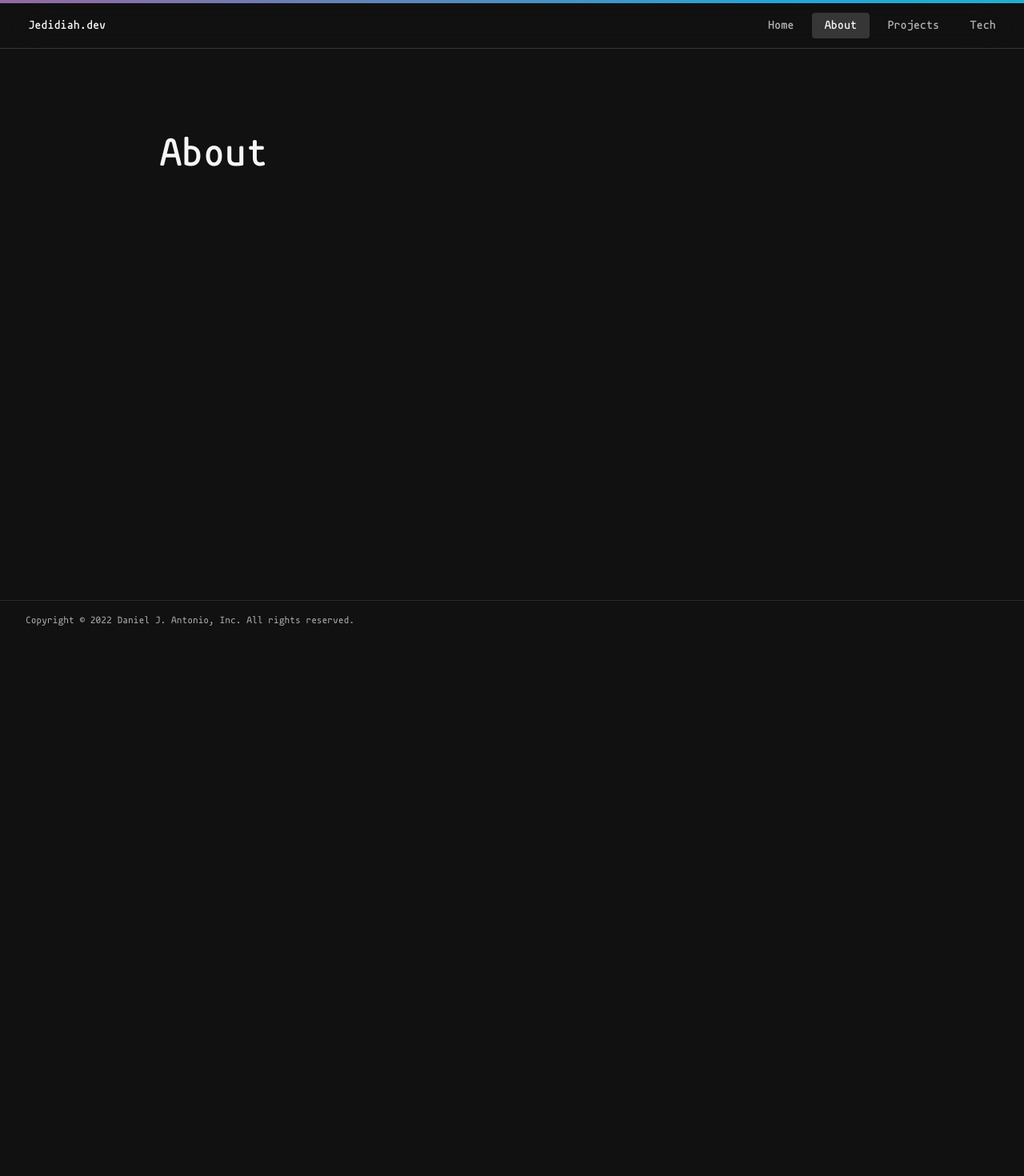
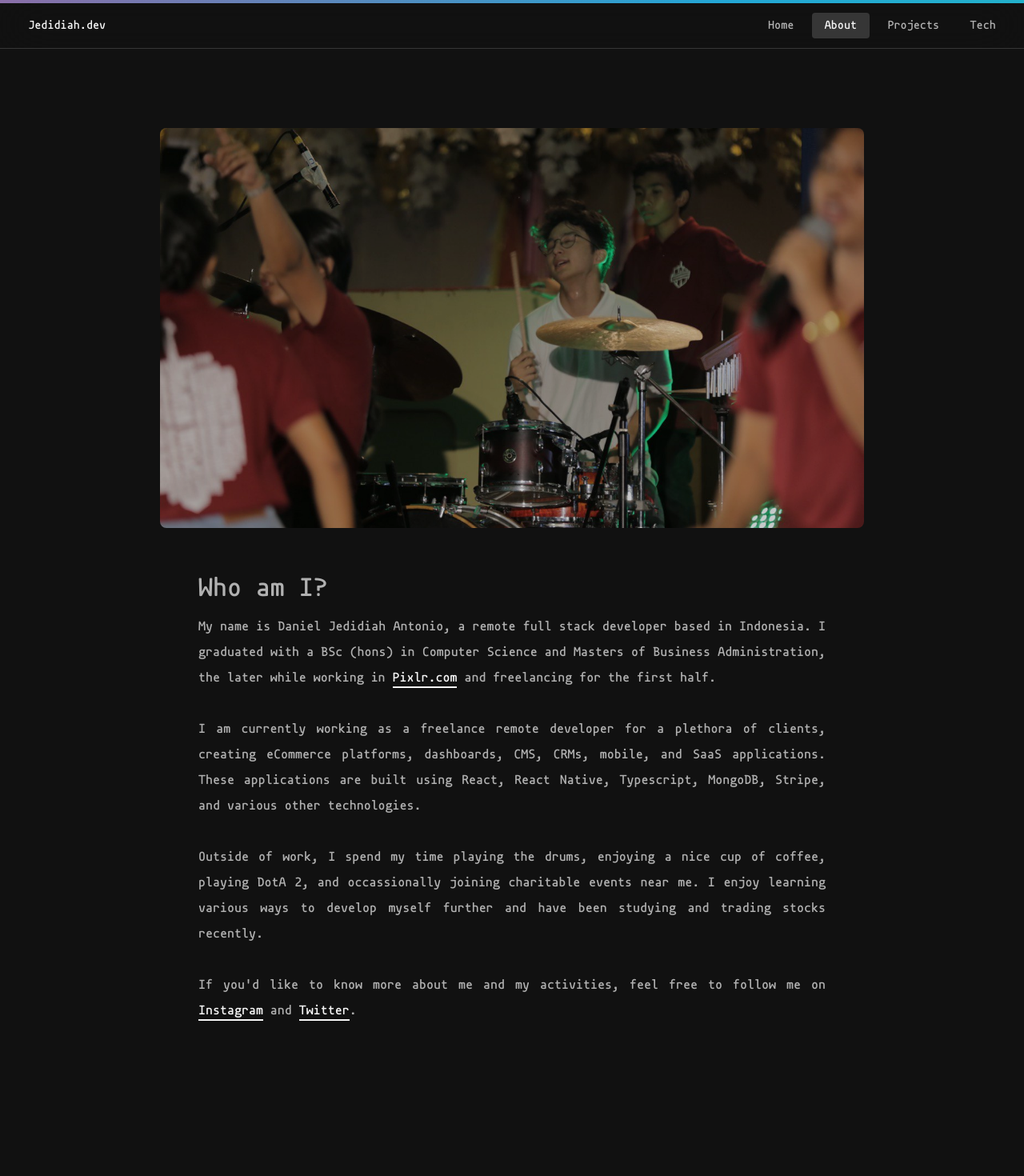
Before and after one commit to danieljantonio/portfolio, a Next.js app: page /about in a window 1280 px wide. Shown: the top 1470 px of the page at 80% size. Before the commit the page ends 800 px from the top, so only its background shows below. Built offline with nearby package versions, Linux system fonts and the light colour scheme.

Commit message:
about page

```diff
--- a/src/pages/about.tsx
+++ b/src/pages/about.tsx
@@ -1,7 +1,44 @@
 import { NextPage } from 'next';
+import Image from 'next/image';
+import s from '../styles/pages/about.module.scss';
 
 const About: NextPage = () => {
-	return <div className='title'>About</div>;
+	return (
+		<div className={s['about']}>
+			<div className={s['image-container']}>
+				<Image src='/static/images/daniel-drumming.jpg' className={s['image']} height={500} width={880} />
+			</div>
+			<div className={s['text-container']}>
+				<div className={s['header']}>Who am I?</div>
+				<div className={s['paragraph']}>
+					My name is Daniel Jedidiah Antonio, a remote full stack developer based in Indonesia. I graduated with a BSc (hons) in Computer Science and Masters of Business Administration, the later while working in{' '}
+					<a href='https://pixlr.com' className='highlight'>
+						Pixlr.com
+					</a>{' '}
+					and freelancing for the first half.
+				</div>
+				<div className={s['paragraph']}>
+					I am currently working as a freelance remote developer for a plethora of clients, creating eCommerce platforms, dashboards, CMS, CRMs, mobile, and SaaS applications. These applications are built using React, React Native,
+					Typescript, MongoDB, Stripe, and various other technologies.
+				</div>
+				<div className={s['paragraph']}>
+					Outside of work, I spend my time playing the drums, enjoying a nice cup of coffee, playing DotA 2, and occassionally joining charitable events near me. I enjoy learning various ways to develop myself further and have been studying
+					and trading stocks recently.
+				</div>
+				<div className={s['paragraph']}>
+					If you'd like to know more about me and my activities, feel free to follow me on{' '}
+					<a className='highlight' href='https://instagram.com/jedidiahaaaaa' target='_blank' rel='noreferrer'>
+						Instagram
+					</a>{' '}
+					and{' '}
+					<a className='highlight' href='https://twitter.com/danieljdanielj' target='_blank' rel='noreferrer'>
+						Twitter
+					</a>
+					.
+				</div>
+			</div>
+		</div>
+	);
 };
 
 export default About;
--- /dev/null
+++ b/src/styles/pages/about.module.scss
@@ -0,0 +1,25 @@
+@import '../variables.scss';
+
+.about {
+	.image-container {
+		overflow: hidden;
+		margin-bottom: 3rem;
+		z-index: 0;
+		.image {
+			border-radius: 0.5rem;
+			object-fit: cover;
+			filter: brightness(80%);
+		}
+	}
+	.text-container {
+		padding: 0 3rem;
+		.header {
+			font-size: $text-header;
+			margin-bottom: 1rem;
+		}
+		.paragraph {
+			padding-bottom: 2rem;
+			text-align: justify;
+		}
+	}
+}
```
Also changed, not shown: public/static/images/daniel-drumming.jpg (added).
